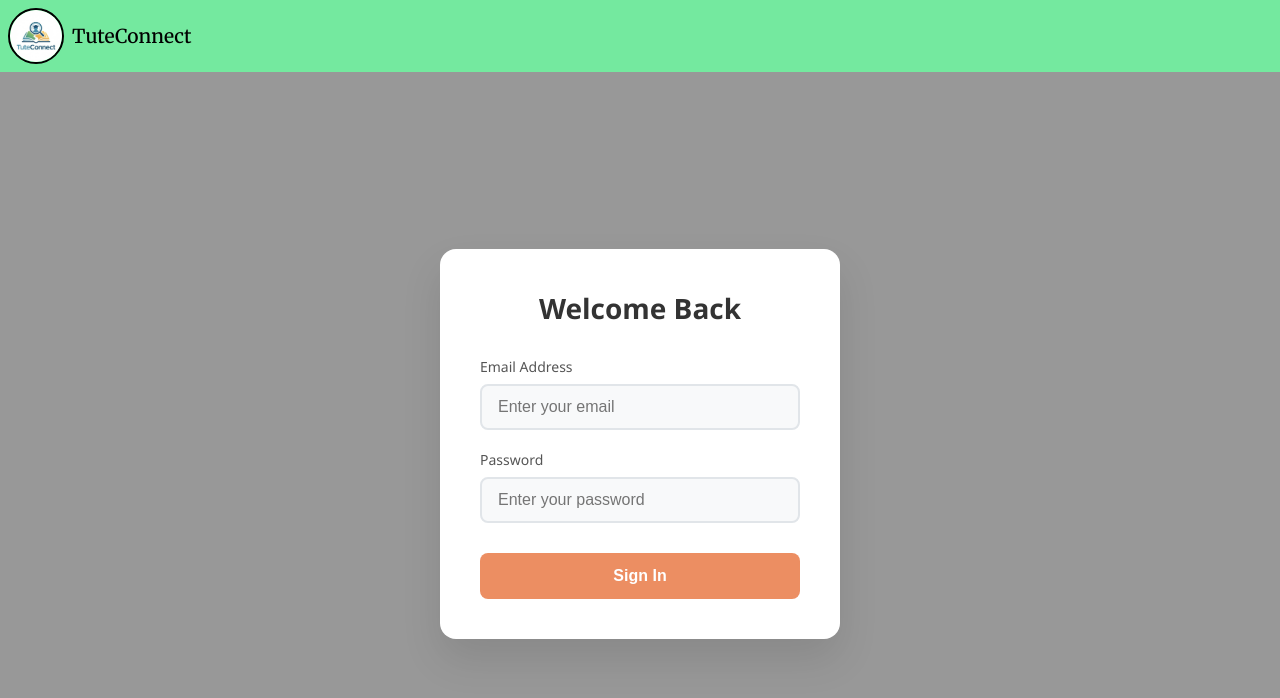
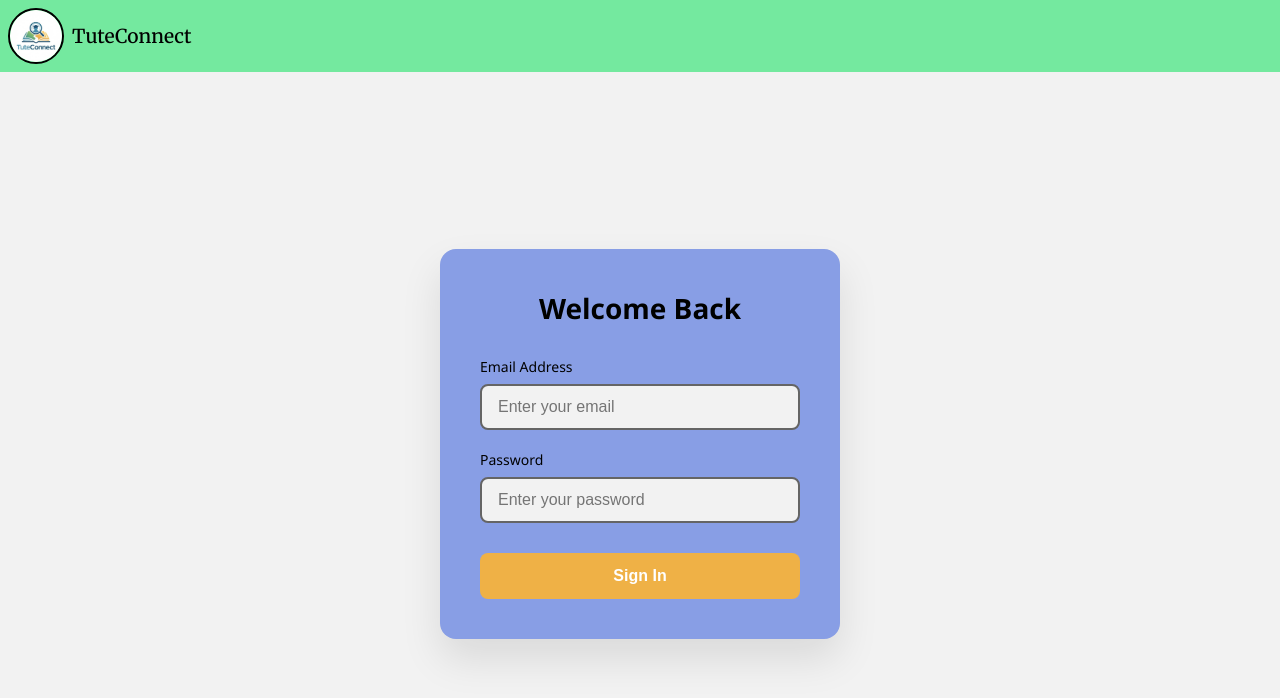
Before and after one commit to mdIbtisamAnsari/Front_TC, a React (Vite) app: page /login in a window 1280 px wide. Shown: the top 698 px of the page. Built offline with nearby package versions, Linux system fonts and the light colour scheme; no server answers.

Commit message:
feat: implement dark mode support and refactor CSS variables for consistent theming

```diff
--- a/index.html
+++ b/index.html
@@ -6,8 +6,18 @@
   <meta name="viewport" content="width=device-width, initial-scale=1.0" />
   <title>Tute Connect</title>
 </head>
+
 <body>
   <div id="root"></div>
   <script type="module" src="/src/main.jsx"></script>
+  <script>
+    const darkModeQuery = window.matchMedia('(prefers-color-scheme: dark)');
+    if (darkModeQuery.matches) {
+      document.body.classList.add('darkMode');
+    } else {
+      document.body.classList.remove('darkMode');
+    }
+  </script>
 </body>
+
 </html>
--- a/src/components/navbar.css
+++ b/src/components/navbar.css
@@ -8,7 +8,7 @@
 }
 
 .navbar {
-  background: #74e99f;
+  background: var(--primary-navbar-colour);
   display: flex;
   flex-direction: row;
   align-items: center;
@@ -27,7 +27,7 @@
 
 .title {
   font-size: clamp(1.0rem, 3vw, 1.2rem);
-  color: black;
+  color: var(--text-colour);
   font-weight: 500;
 
 }
@@ -36,13 +36,13 @@
   align-items: center;
   margin: 0 0.5rem;
   text-decoration: none;
-  color: black;
+  color: var(--text-colour);
   font-weight: 700;
   font-size: clamp(0.75rem, 2.2vw, 1.2rem);
 }
 
 .navbar-link-active {
-  color: #6b83f7;
+  color: var(--link-active);
 }
 
 .navbar_profile {
@@ -53,7 +53,7 @@
 
 .userName {
   font-size: clamp(0.8rem, 2.5vw, 1rem);
-  color: rgb(0, 0, 0);
+  color: var(--text-colour);
   font-weight: 700;
   margin-right: 0.5rem;
 }
@@ -68,13 +68,13 @@
 
 .new_user * {
   font-size: clamp(0.8rem, 2.5vw, 1rem);
-  color: rgb(0, 0, 0);
+  color: var(--text-colour);
   font-weight: 700;
   margin-right: clamp(0.25rem, 2vw, 1rem);
   text-decoration: none;
   padding: 0.5rem 0.8rem;
   border-radius: 30px;
-  background: #6bd5e5;
+  background: var(--reristration-background);
 }
 
 .menu {
@@ -116,7 +116,7 @@
 
   .menu_items {
     position: fixed;
-    background: #74e99f;
+    background: var(--primary-navbar-colour);
     flex-direction: column;
     height: 100%;
     width: 70vw;
@@ -148,7 +148,7 @@
     box-sizing: border-box;
     margin: 0 auto;
     text-decoration: none;
-    color: black;
+    color: var(--text-colour);
   }
   .items_logo{
     width: calc(70vw - 4rem);
--- a/src/index.css
+++ b/src/index.css
@@ -1,20 +1,31 @@
-html {
-  background: #F8FAFC;
+:root{
+  --background-colour: #f2f2f2;
+  --primary-navbar-colour: #74e99f;
+  --link-active: #6b83f7;
+  --text-colour: rgb(0, 0, 0);
+  --reristration-background: #6bd5e5;
+  --primary-colour:#889ee5;
+  --secondary-colour: #efb146;
+}
+
+.darkMode{
+  --background-colour: #232222;
+  --primary-navbar-colour: #2a2a2a;
+  --link-active: #8a9cff;
+  --text-colour: #f0f0f0;
+  --reristration-background: #465051;
+  --primary-colour:#373737;
+  --secondary-colour: #222121;
+}
+
+html, body {
+  background: var(--background-colour);
+  min-height: 100vh;
 }
 
 * {
   margin: 0;
   padding: 0;
   box-sizing: border-box;
+  color: var(--text-colour);
 }
-
-
-
-
-.level-2 {
-  background: #889ee5;
-}
-
-.level-3 {
-  background: #e5b86b;
-}
--- a/src/pages/login.css
+++ b/src/pages/login.css
@@ -1,6 +1,7 @@
 * {
   box-sizing: border-box;
 }
+
 
 body {
   margin: 0;
@@ -10,7 +11,7 @@ body {
 
 .login-container {
   height: calc(100vh - 56px);
-  background: #989898;
+  background: var(--background-colour);
   display: flex;
   align-items: center;
   justify-content: center;
@@ -18,7 +19,7 @@ body {
 }
 
 .formBody {
-  background: white;
+  background: var(--primary-colour);
   width: 100%;
   max-width: 400px;
   padding: 40px;
@@ -29,7 +30,7 @@ body {
 .formBody h2 {
   text-align: center;
   margin-bottom: 30px;
-  color: #333;
+  color: text-colour;
   font-size: 28px;
   font-weight: 600;
 }
@@ -41,7 +42,7 @@ body {
 .form-group label {
   display: block;
   margin-bottom: 8px;
-  color: #555;
+  color: text-colour;
   font-weight: 500;
   font-size: 14px;
 }
@@ -49,24 +50,24 @@ body {
 .form-group input {
   width: 100%;
   padding: 12px 16px;
-  border: 2px solid #e1e5e9;
+  border: 2px solid #656565;
   border-radius: 8px;
   font-size: 16px;
   transition: all 0.3s ease;
-  background: #f8f9fa;
+  background: var(--background-colour);
 }
 
 .form-group input:focus {
   outline: none;
   border-color: #eb855d;
-  background: white;
+  background: var(--background-colour);
   box-shadow: 0 0 0 3px rgba(102, 126, 234, 0.1);
 }
 
 .login-btn {
   width: 100%;
   padding: 14px;
-  background: #ec8e62;
+  background: var(--secondary-colour);
   color: white;
   border: none;
   border-radius: 8px;
```
Also changed, not shown: src/pages/home.css (added). Lines whose indentation alone changed are shown as unchanged.
